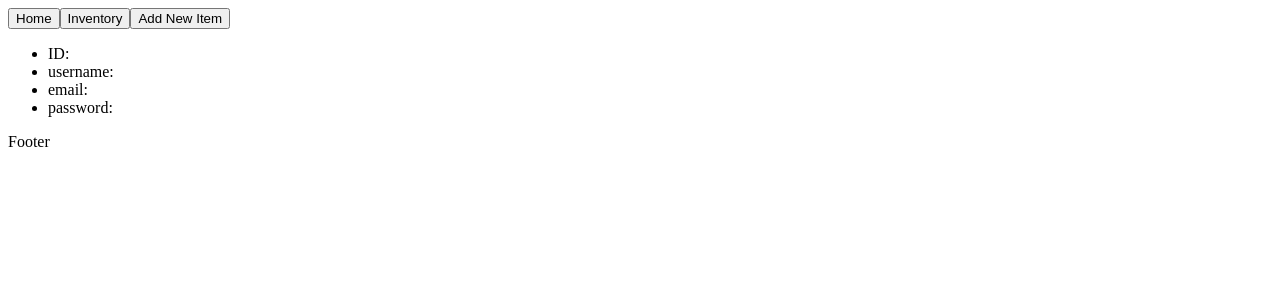
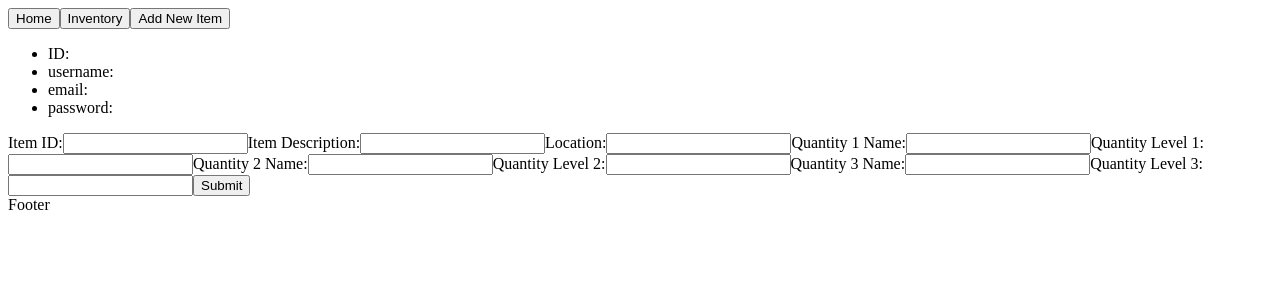
Before and after one commit to Git-Vdim-Hub/lunchroom-inventory-app, a React (Create React App) app in the folder client/: page / in a window 1280 px wide. Shown: the top 300 px of the page. Built offline with nearby package versions, Linux system fonts and the light colour scheme; no server answers.

Commit message:
Added the Add Item folder and index.js file with all input fields

```diff
--- a/client/src/App.js
+++ b/client/src/App.js
@@ -1,5 +1,6 @@
 import React from "react";
 
+import AddItem from "./components/AddItem/index"
 import Home from "./pages/Home";
 import Navbar from "./components/Navbar";
 import Footer from "./components/Footer";
@@ -9,6 +10,7 @@ export default function App() {
 		<div>
 			<Navbar />
 			<Home />
+			<AddItem />
 			<Footer />
 		</div>
 	);
--- /dev/null
+++ b/client/src/components/AddItem/index.js
@@ -0,0 +1,62 @@
+import React, { useState } from "react";
+
+export default function AddItem() {
+    const [item_id, setItemId] = useState('');
+    const [item_desc, setItemDesc] = useState ('');
+    const [location, setLocation] = useState('');
+    const [quantity1Name, setQuantity1Name] = useState('');
+    const [quantityLvl1, setQuantityLvl1] = useState('');
+    const [quantity2Name, setQuantity2Name] = useState('');
+    const [quantityLvl2, setQuantityLvl2] = useState('');
+    const [quantity3Name, setQuantity3Name] = useState('');
+    const [quantityLvl3, setQuantityLvl3] = useState('');
+
+    const handleSubmit = (event) => {
+        event.preventDefault();
+        const formData = {
+            item_id: item_id,
+            item_desc: item_desc,
+            location: location,
+            quantity1Name: quantity1Name,
+            quantity2Name: quantity2Name,
+            quantity3Name: quantity3Name,
+            quantityLvl1: quantityLvl1,
+            quantityLvl2: quantityLvl2,
+            quantityLvl3: quantityLvl3
+        };
+        console.log(formData);
+    }
+
+    return (
+        <form onSubmit={handleSubmit}>
+          <label htmlFor="item-id">Item ID:</label>
+          <input id="item-id" type="text" value={item_id} onChange={(e) => setItemId(e.target.value)} />
+
+          <label htmlFor="item-desc">Item Description:</label>
+          <input id="item-desc" type="text" value={item_desc} onChange={(e) => setItemDesc(e.target.value)} />
+
+          <label htmlFor="location">Location:</label>
+          <input id="location" type="text" value={location} onChange={(e) => setLocation(e.target.value)} />
+
+          <label htmlFor="quantity1-name">Quantity 1 Name:</label>
+          <input id="quantity1-name" type="text" value={quantity1Name} onChange={(e) => setQuantity1Name(e.target.value)} />
+
+          <label htmlFor="quantity-lvl-1">Quantity Level 1:</label>
+          <input id="quantity-lvl-1" type="text" value={quantityLvl1} onChange={(e) => setQuantityLvl1(e.target.value)} />
+
+          <label htmlFor="quantity2-name">Quantity 2 Name:</label>
+          <input id="quantity2-name" type="text" value={quantity2Name} onChange={(e) => setQuantity2Name(e.target.value)} />
+
+          <label htmlFor="quantity-lvl-2">Quantity Level 2:</label>
+          <input id="quantity-lvl-2" type="text" value={quantityLvl2} onChange={(e) => setQuantityLvl2(e.target.value)} />
+
+          <label htmlFor="quantity3-name">Quantity 3 Name:</label>
+          <input id="quantity3-name" type="text" value={quantity3Name} onChange={(e) => setQuantity3Name(e.target.value)} />
+
+          <label htmlFor="quantity-lvl-3">Quantity Level 3:</label>
+          <input id="quantity-lvl-3" type="text" value={quantityLvl3} onChange={(e) => setQuantityLvl3(e.target.value)} />
+
+          <button type="submit">Submit</button>
+        </form>
+      );
+}
```
